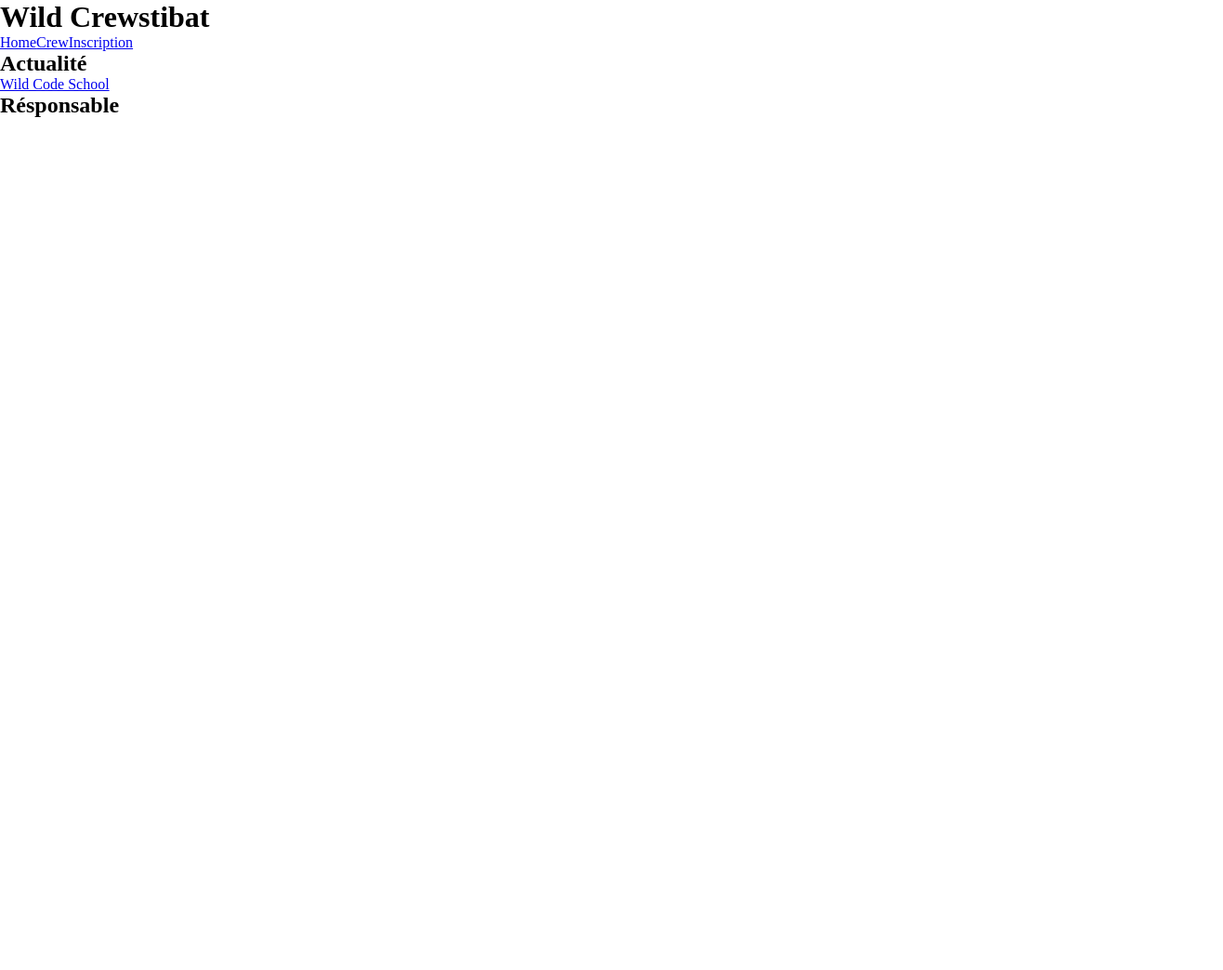
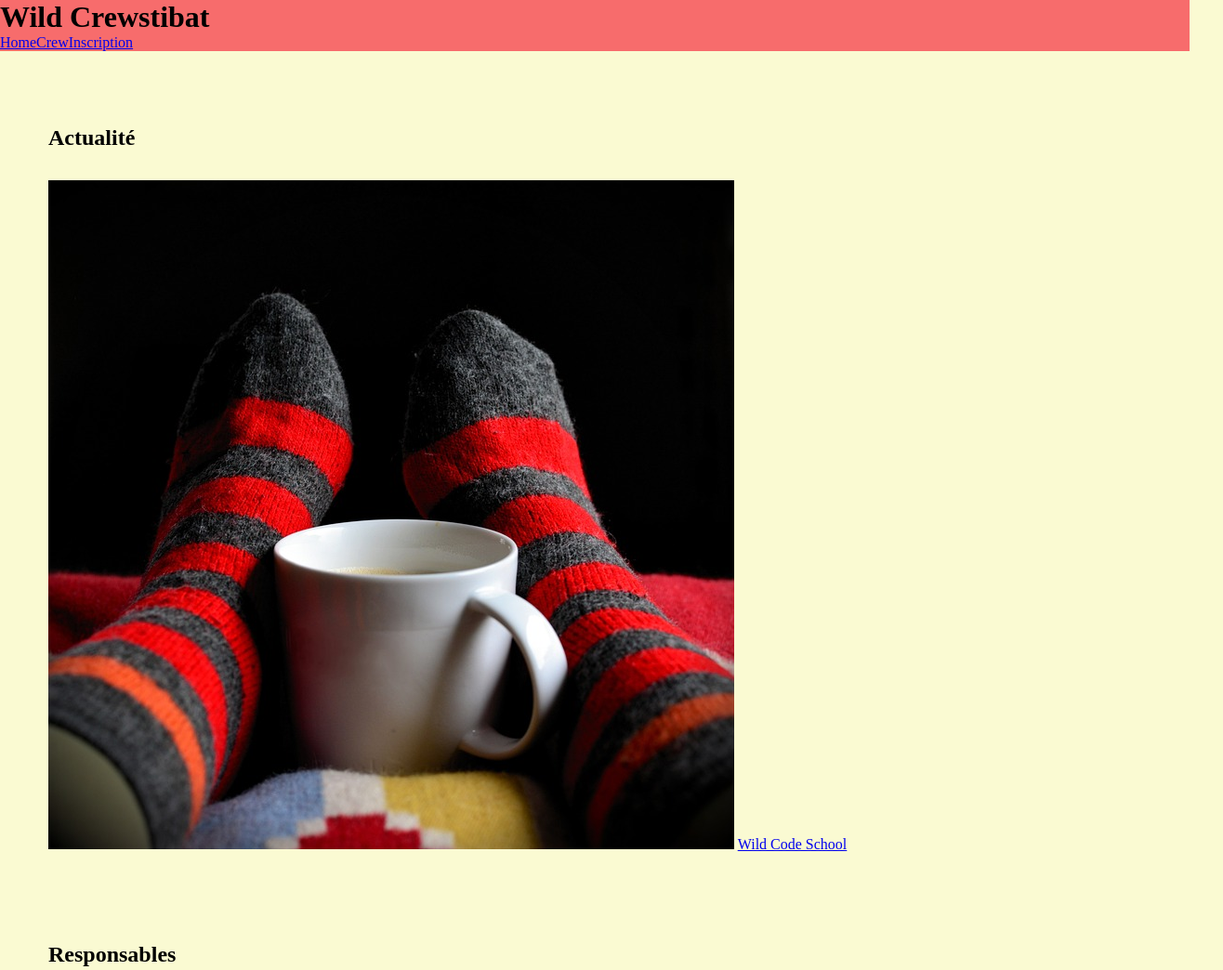
Before and after one commit to Vivec42/Wild-Crew-Crewstibat-, a plain HTML site: page index.html in a window 1280 px wide. Shown: the whole page at 93% size, 1316 px wide, since content can reach past the window. Before the commit the page ends 800 px from the top, so only its background shows below. Drawn offline with Linux system fonts and the light colour scheme.

Commit message:
Début du CSS sur index.html

```diff
--- a/index.html
+++ b/index.html
@@ -9,8 +9,8 @@
       href="./Assets/WCS_Icon.png"
       type="image/x-icon"
     />
-    <link rel="stylesheet" href="/style.css" />
-    <script src="/script.js"></script>
+    <link rel="stylesheet" href="style.css" />
+    <script src="script.js"></script>
     <title>Wild Crewstibat</title>
   </head>
 
@@ -25,15 +25,22 @@
         </ul>
       </nav>
     </header>
-    <section>
+    <main>
+      <section class="actu">
         <h2>Actualité</h2>
         <article>
+          <img
+            class="imgWCS"
+            src="Assets/chaussettesWCS.jpg"
+            alt="Photo de chaussettes"
+          />
           <a href="https://www.wildcodeschool.com/fr-FR">Wild Code School</a>
         </article>
         <article><a href=""></a></article>
         <article><a href=""></a></article>
       </section>
-    <section><h2>Résponsable</h2></section>
+      <section class="resp"><h2>Responsables</h2></section>
+    </main>
     <footer>
       <ul>
         <a href="https://www.youtube.com/channel/UCi99G_0QPx5sYsK8zdvQzfw"></a
--- a/style.css
+++ b/style.css
@@ -3,3 +3,28 @@
   padding: 0;
   box-sizing: border-box;
 }
+body {
+  background-color: lightgoldenrodyellow;
+}
+
+header {
+  background-color: #f76c6c;
+}
+
+.actu {
+  margin-top: 4rem;
+  margin-bottom: 6rem;
+}
+.actu h2 {
+  margin-bottom: 2rem;
+}
+main {
+  width: 100%;
+  padding: 16px;
+  margin-left: 36px;
+}
+
+.imgWCS {
+  max-width: 60%;
+  height: auto;
+}
```
Also changed, not shown: contact.html (+2 -2 lines), crew.html (+2 -2 lines), Assets/chaussettesWCS.jpg (added), 1 other file. Lines whose indentation alone changed are shown as unchanged.
